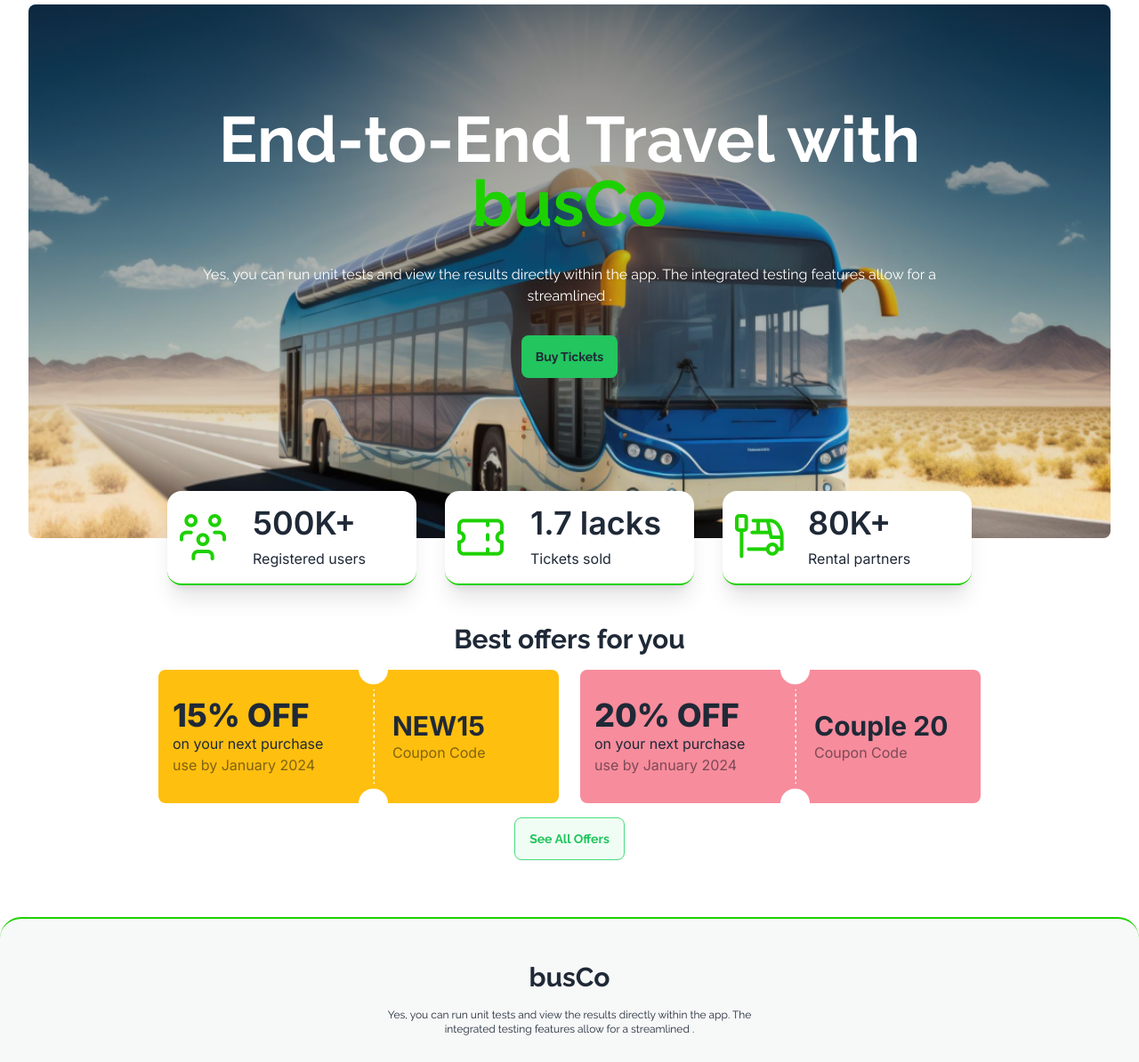
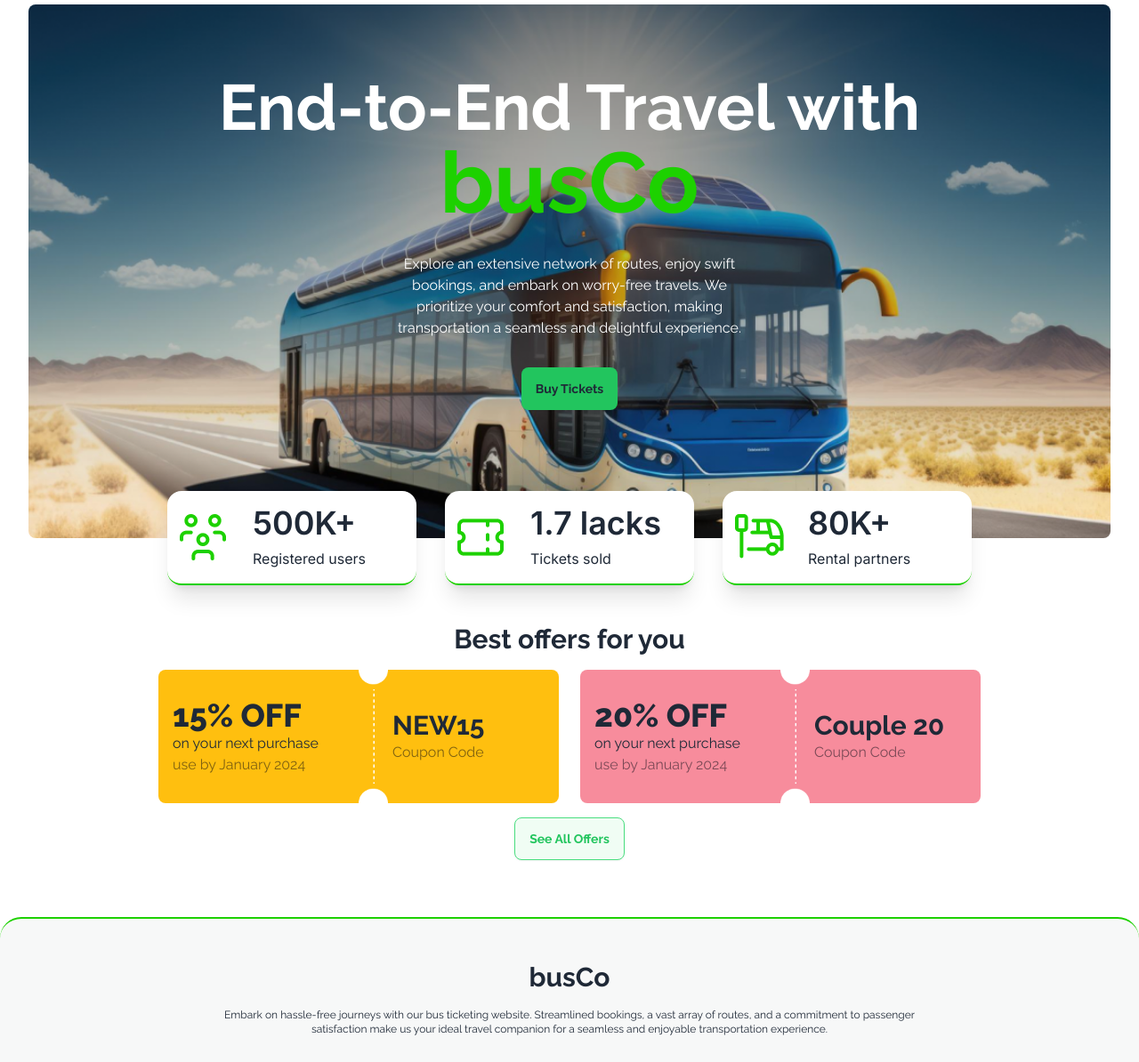
Before and after one commit to mdadnanshafiq/busco, a plain HTML site: page index.html in a window 1280 px wide. Shown: the part 63-1257 px from the top of the page at 89% size. Drawn offline with nearby package versions, Linux system fonts and the light colour scheme; files whose address does not match are found by name.

Commit message:
content update

```diff
--- a/index.html
+++ b/index.html
@@ -43,7 +43,7 @@
 </head>
 <!-- Md. Adnan Shafiq | WEB9-1011 -->
 
-<body class="raleway">
+<body class="raleway *:raleway *:*:raleway">
     <header class="lg:max-w-[1280px] mx-auto">
         <nav class="raleway">
             <div class="navbar bg-base-100 ">
@@ -87,10 +87,11 @@
             class="bg-[url(images/banner.png)] h-[80vh]  rounded-lg bg-no-repeat bg-cover  w-[95vw] bg-center mx-auto flex flex-col justify-between md:justify-center items-center text-center gap-4 p-4 mb-[50%] md:mb-4 relative lg:mb-8 lg:max-w-[1280px] lg:h-[600px]">
             <div class="flex flex-col justify-center items-center gap-4 lg:w-[70%] lg:gap-8 lg:mb-16">
                 <h1 class="text-white text-5xl lg:text-7xl font-bold md:text-6xl">End-to-End Travel with<br><span
-                        class="text-[#1DD100]">busCo</span></h1>
-                <p class="text-white">Yes, you can run unit tests and view the results directly within the app. The
-                    integrated testing features
-                    allow for a streamlined .</p>
+                        class="text-[#1DD100] lg:text-8xl">busCo</span></h1>
+                <p class="text-white lg:w-[50%]">Explore an extensive network of routes, enjoy swift bookings, and
+                    embark on
+                    worry-free travels. We prioritize your comfort and satisfaction, making transportation a seamless
+                    and delightful experience.</p>
                 <button class="btn bg-green-500 active:bg-green-500 hover:bg-green-500 border-none font-bold"><a
                         href="#buyTickets">Buy
                         Tickets</a></button>
@@ -129,7 +130,7 @@
             <h2 class="text-3xl font-bold">Best offers for you</h2>
             <div class="md:flex justify-between items-center lg:gap-6">
                 <div
-                    class="bg-[#FFBF0F] flex justify-center items-center rounded-lg w-[95vw] md:w-[48vw] lg:w-[450px] mx-auto inter my-4 px-4">
+                    class="bg-[#FFBF0F] flex justify-center items-center rounded-lg w-[95vw] md:w-[48vw] lg:w-[450px] mx-auto  my-4 px-4">
                     <div class="w-[55%] mx-auto">
                         <p class="text-4xl font-extrabold">15% OFF</p>
                         <p>on your next purchase</p>
@@ -144,7 +145,7 @@
                     </div>
                 </div>
                 <div
-                    class="bg-[#F78C9C] flex justify-center items-center rounded-lg w-[95vw] md:w-[48vw] lg:w-[450px] mx-auto inter my-4 px-4">
+                    class="bg-[#F78C9C] flex justify-center items-center rounded-lg w-[95vw] md:w-[48vw] lg:w-[450px] mx-auto  my-4 px-4">
                     <div class="w-[55%] mx-auto">
                         <p class="text-4xl font-extrabold">20% OFF</p>
                         <p>on your next purchase</p>
@@ -167,10 +168,9 @@
             class=" bg-[#F7F8F8] rounded-t-3xl border-t-2 border-[var(--green)] flex flex-col justify-center items-center lg:mt-8 lg:p-8">
             <div class="flex flex-col justify-center items-center p-4 gap-4">
                 <h2 class="text-3xl font-bold">busCo</h2>
-                <p class="text-center text-xs lg:w-2/3">Yes, you can run unit tests and view the results directly within
-                    the app.
-                    The integrated testing features
-                    allow for a streamlined .</p>
+                <p class="text-center text-xs lg:w-2/3">Embark on hassle-free journeys with our bus ticketing website.
+                    Streamlined bookings, a vast array of routes, and a commitment to passenger satisfaction make us
+                    your ideal travel companion for a seamless and enjoyable transportation experience.</p>
             </div>
             <div class="lg:w-full mx-auto">
                 <div class=" flex flex-col justify-center items-center rounded-lg   mx-auto inter my-4 px-4">
```
